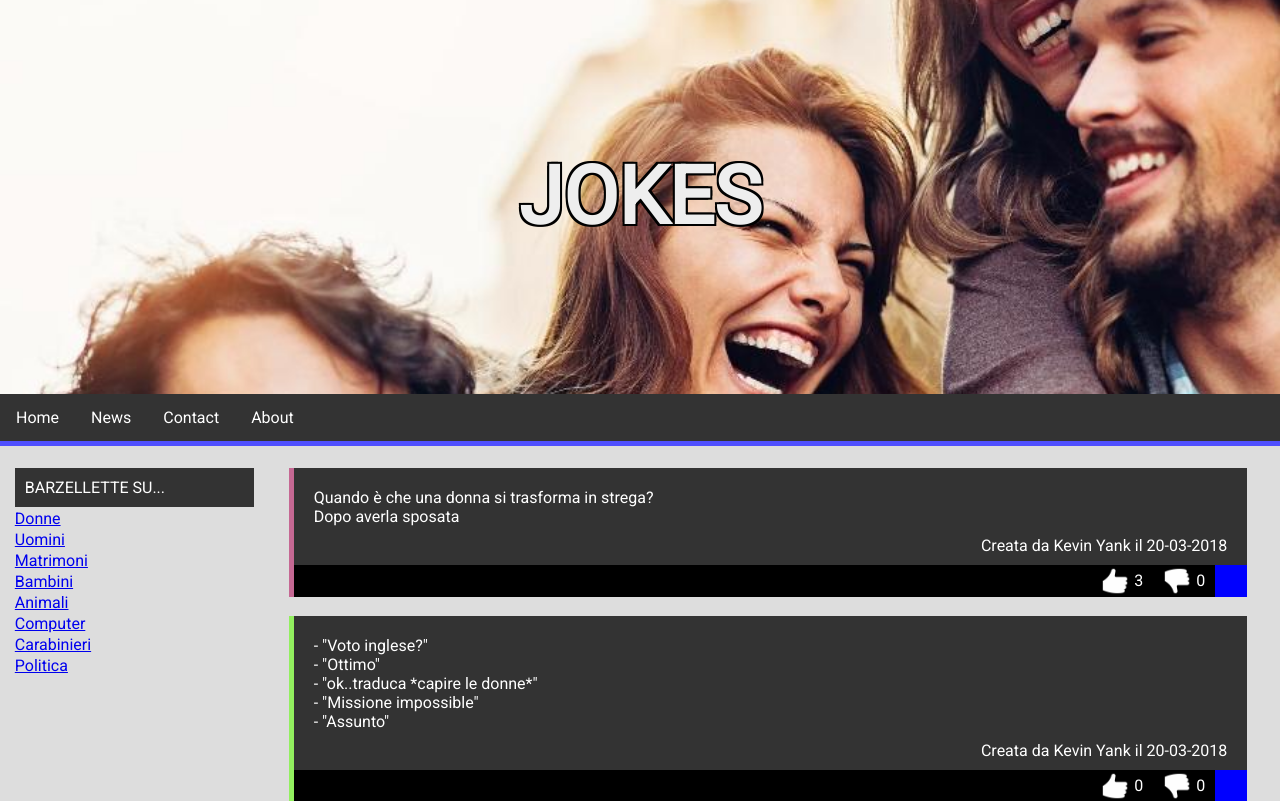
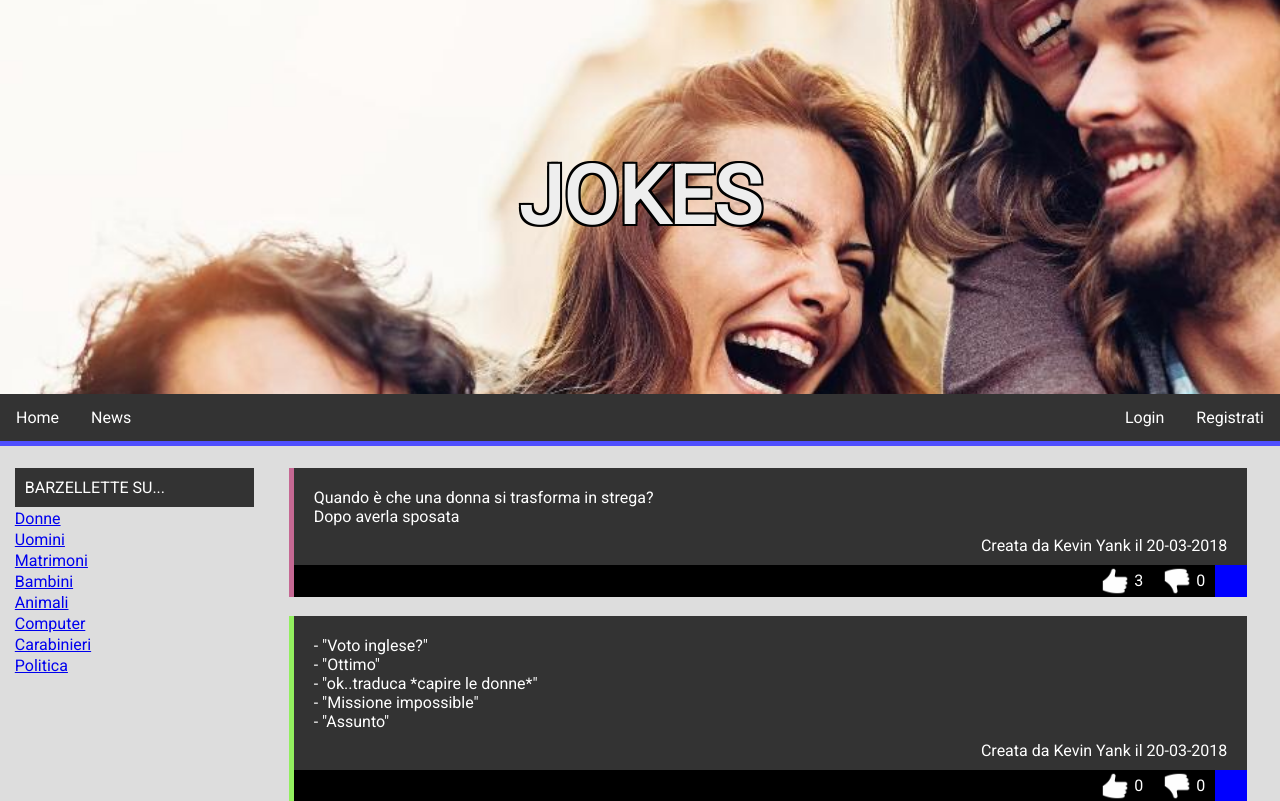
Before and after one commit to iregon/20180320_jokes, a PHP site: page / in a window 1280 px wide. Shown: the top 801 px of the page. Run offline with PHP 8.4, Linux system fonts and the light colour scheme; data comes from the database, SQL or seed files in the repository.

Commit message:
aggiunte voci login e registarti al menu

```diff
--- a/category.php
+++ b/category.php
@@ -19,8 +19,8 @@
             <ul class="navbar">
                 <li><a class="active" href="index.php">Home</a></li>
                 <li><a href="#news">News</a></li>
-                <li><a href="#contact">Contact</a></li>
-                <li><a href="#about">About</a></li>
+                <li class="singup"><a href="#about">Registrati</a></li>
+                <li class="login"><a href="#contact">Login</a></li>
             </ul>
         </div>
     </div>
--- a/index.php
+++ b/index.php
@@ -20,8 +20,8 @@
             <ul class="navbar">
                 <li><a class="active" href="index.php">Home</a></li>
                 <li><a href="#news">News</a></li>
-                <li><a href="#contact">Contact</a></li>
-                <li><a href="#about">About</a></li>
+                <li class="singup"><a href="#about">Registrati</a></li>
+                <li class="login"><a href="#contact">Login</a></li>
             </ul>
         </div>
     </div>
--- a/styles/main.css
+++ b/styles/main.css
@@ -42,6 +42,11 @@ ul.navbar li a {
 
 ul.navbar li a:hover {
     background-color: #4f4fff;
+}
+
+ul.navbar li.login,
+ul.navbar li.singup {
+  float: right;
 }
 
 div#navbar {
```
